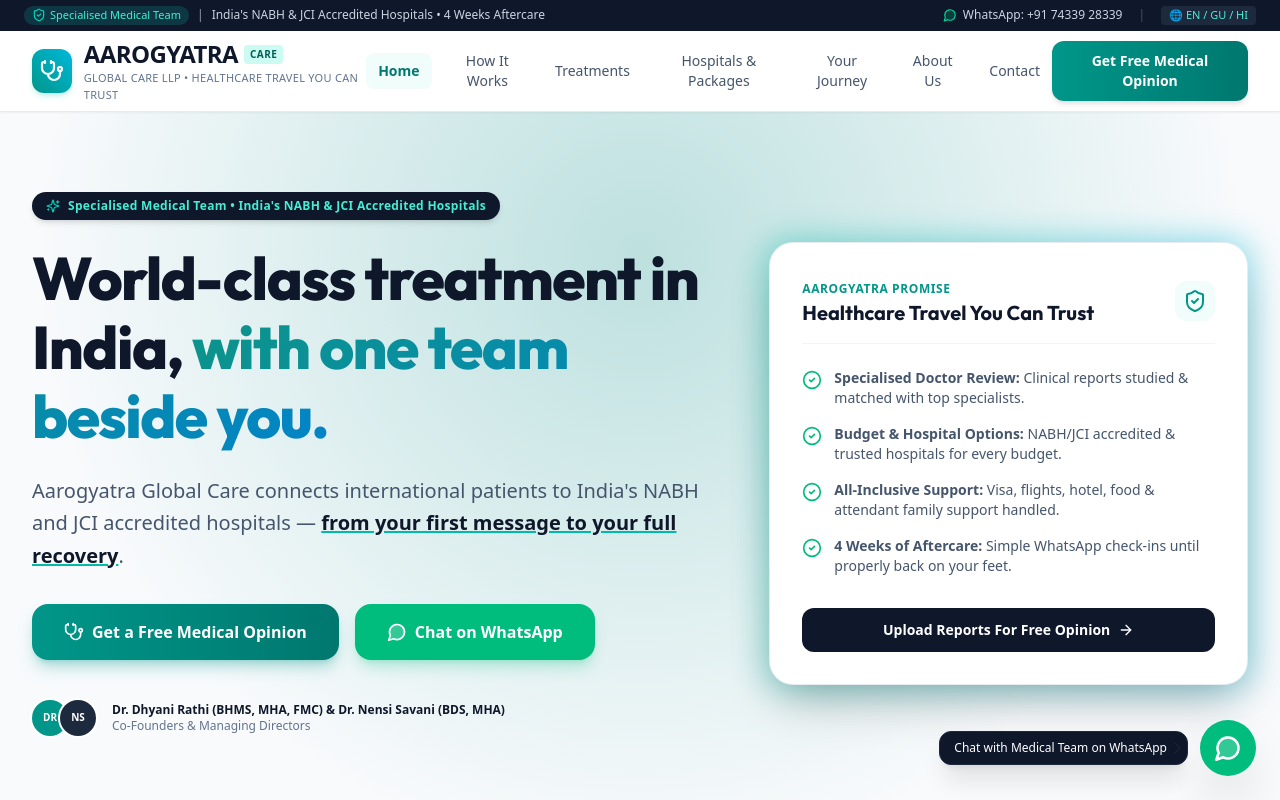
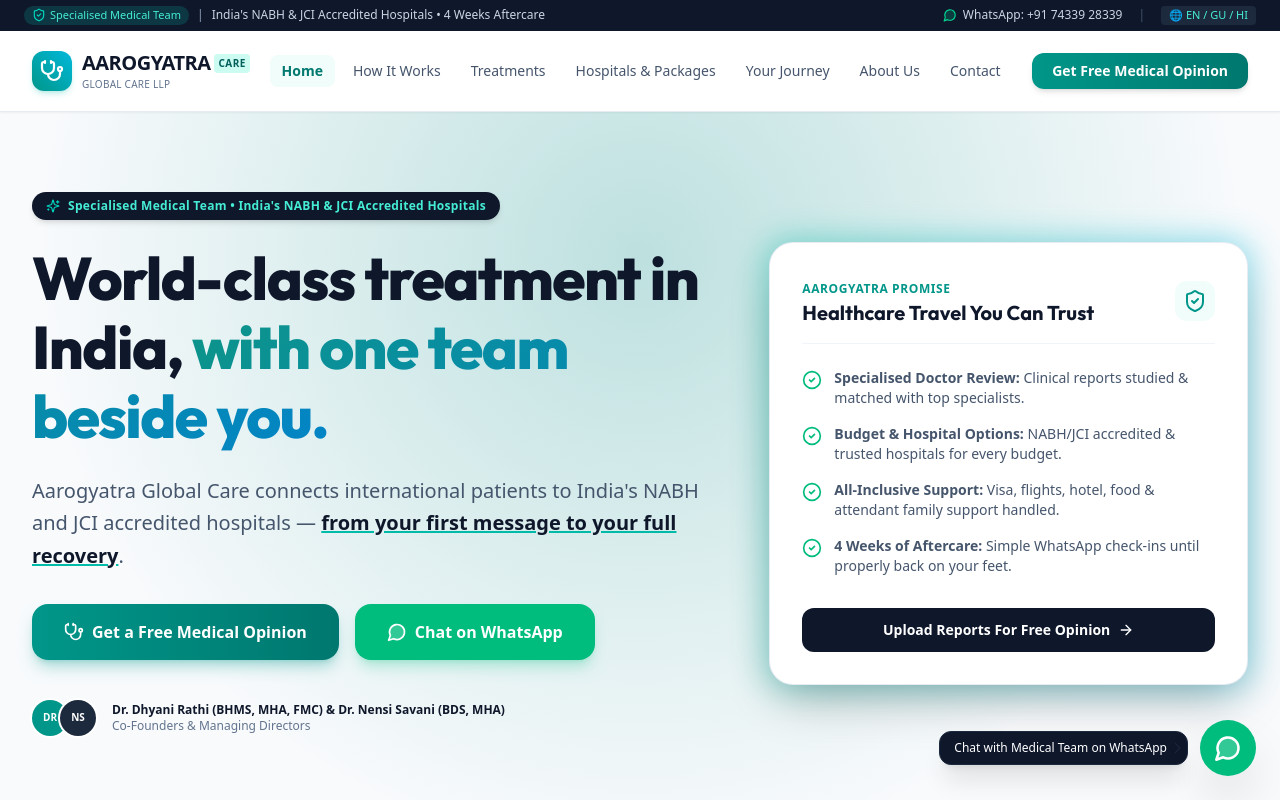
Before and after one commit to jasminnasit/aarogyatra-website, a React (Vite) app: page /#home in a window 1280 px wide. Shown: the top 800 px of the page. Built offline with nearby package versions, Linux system fonts and the light colour scheme.

Commit message:
Fix header height and apply single-line flex-nowrap to navbar links

```diff
--- a/src/components/Navbar.jsx
+++ b/src/components/Navbar.jsx
@@ -32,7 +32,7 @@
   const primaryWhatsapp = "https://wa.me/917433928339?text=Hello%20Aarogyatra,%20I%20would%20like%20a%20free%20medical%20opinion.";
 
   return (
-    <header className="sticky top-0 z-50 bg-white/90 backdrop-blur-md border-b border-slate-200/80 shadow-xs transition-all">
+    <header className="sticky top-0 z-50 bg-white/95 backdrop-blur-md border-b border-slate-200/80 shadow-xs transition-all">
       {/* Top Announcement Bar */}
       <div className="bg-slate-900 text-slate-200 text-xs py-1.5 px-4 sm:px-6">
         <div className="max-w-7xl mx-auto flex flex-col sm:flex-row justify-between items-center gap-2 text-center sm:text-left">
@@ -63,40 +63,40 @@
         </div>
       </div>
 
-      {/* Main Navbar */}
+      {/* Main Navbar - Strictly Single Line Height */}
       <div className="max-w-7xl mx-auto px-4 sm:px-6 lg:px-8">
-        <div className="flex justify-between items-center h-20">
+        <div className="flex justify-between items-center h-16 xl:h-20 flex-nowrap gap-2">
 
           {/* Logo */}
           <button
             onClick={() => handleNavClick('home')}
-            className="flex items-center gap-3 text-left group"
+            className="flex items-center gap-2.5 text-left group shrink-0"
           >
-            <div className="w-11 h-11 rounded-xl bg-gradient-to-tr from-teal-600 to-cyan-500 flex items-center justify-center text-white shadow-md shadow-teal-500/20 group-hover:scale-105 transition-transform">
-              <Stethoscope className="w-6 h-6 stroke-[2.2]" />
+            <div className="w-9 h-9 xl:w-10 xl:h-10 rounded-xl bg-gradient-to-tr from-teal-600 to-cyan-500 flex items-center justify-center text-white shadow-md shadow-teal-500/20 group-hover:scale-105 transition-transform">
+              <Stethoscope className="w-5 h-5 xl:w-6 xl:h-6 stroke-[2.2]" />
             </div>
             <div>
-              <div className="flex items-center gap-1.5">
-                <span className="font-extrabold text-2xl tracking-tight text-slate-900 font-outfit">
+              <div className="flex items-center gap-1">
+                <span className="font-extrabold text-lg xl:text-xl tracking-tight text-slate-900 font-outfit">
                   AAROGYATRA
                 </span>
-                <span className="text-[10px] font-bold uppercase tracking-wider bg-teal-100 text-teal-800 px-1.5 py-0.5 rounded">
+                <span className="text-[9px] xl:text-[10px] font-bold uppercase tracking-wider bg-teal-100 text-teal-800 px-1 py-0.5 rounded">
                   CARE
                 </span>
               </div>
-              <p className="text-[11px] text-slate-500 font-medium tracking-wide">
-                GLOBAL CARE LLP • HEALTHCARE TRAVEL YOU CAN TRUST
+              <p className="text-[10px] text-slate-500 font-medium tracking-wide hidden sm:block">
+                GLOBAL CARE LLP
               </p>
             </div>
           </button>
 
-          {/* Desktop Navigation Links */}
-          <nav className="hidden lg:flex items-center gap-1 xl:gap-2">
+          {/* Desktop Navigation Links - Single Line, No Wrap */}
+          <nav className="hidden lg:flex items-center gap-0.5 xl:gap-1.5 flex-nowrap">
             {navLinks.map((link) => (
               <button
                 key={link.id}
                 onClick={() => handleNavClick(link.id)}
-                className={`px-3 py-2 rounded-lg text-sm font-medium transition-all ${
+                className={`px-2 xl:px-3 py-1.5 rounded-lg text-xs xl:text-sm font-medium whitespace-nowrap transition-all ${
                   activePage === link.id
                     ? 'text-teal-700 bg-teal-50 font-semibold'
                     : 'text-slate-600 hover:text-slate-900 hover:bg-slate-100/70'
@@ -107,21 +107,21 @@
             ))}
           </nav>
 
-          {/* Right CTA Buttons */}
-          <div className="hidden lg:flex items-center gap-3">
+          {/* Right CTA Buttons - Single Line */}
+          <div className="hidden lg:flex items-center shrink-0">
             <button
               onClick={() => handleNavClick('free-opinion')}
-              className="relative inline-flex items-center justify-center px-5 py-2.5 text-sm font-semibold text-white transition-all bg-gradient-to-r from-teal-600 to-teal-700 rounded-xl shadow-md hover:from-teal-700 hover:to-teal-800 hover:shadow-lg hover:shadow-teal-600/25 active:scale-95"
+              className="relative inline-flex items-center justify-center px-4 xl:px-5 py-2 text-xs xl:text-sm font-semibold text-white whitespace-nowrap transition-all bg-gradient-to-r from-teal-600 to-teal-700 rounded-xl shadow-md hover:from-teal-700 hover:to-teal-800 hover:shadow-lg hover:shadow-teal-600/25 active:scale-95"
             >
               Get Free Medical Opinion
             </button>
           </div>
 
           {/* Mobile Menu Button */}
-          <div className="flex items-center lg:hidden gap-2">
+          <div className="flex items-center lg:hidden gap-2 shrink-0">
             <button
               onClick={() => handleNavClick('free-opinion')}
-              className="px-3 py-1.5 text-xs font-semibold text-white bg-teal-600 rounded-lg shadow-xs"
+              className="px-3 py-1.5 text-xs font-semibold text-white bg-teal-600 rounded-lg shadow-xs whitespace-nowrap"
             >
               Free Opinion
             </button>
--- a/src/pages/HomePage.jsx
+++ b/src/pages/HomePage.jsx
@@ -192,7 +192,7 @@
       <TrustStrip />
 
       {/* HOW IT WORKS (4 STEPS) */}
-      <section className="max-w-7xl mx-auto px-4 sm:px-6 lg:px-8">
+      <section id="how-it-works-section" className="max-w-7xl mx-auto px-4 sm:px-6 lg:px-8">
         <div className="text-center max-w-3xl mx-auto mb-12">
           <span className="text-xs font-bold uppercase tracking-wider text-teal-600 bg-teal-50 px-3 py-1 rounded-full">
             Seamless Patient Journey
@@ -329,7 +329,7 @@
         </div>
       </section>
 
-      {/* HOSPITALS & PACKAGES SECTION (NEW / REWRITTEN v4) */}
+      {/* HOSPITALS & PACKAGES SECTION */}
       <section className="bg-slate-900 text-white py-16 border-y border-slate-800">
         <div className="max-w-7xl mx-auto px-4 sm:px-6 lg:px-8 space-y-12">
 
```
